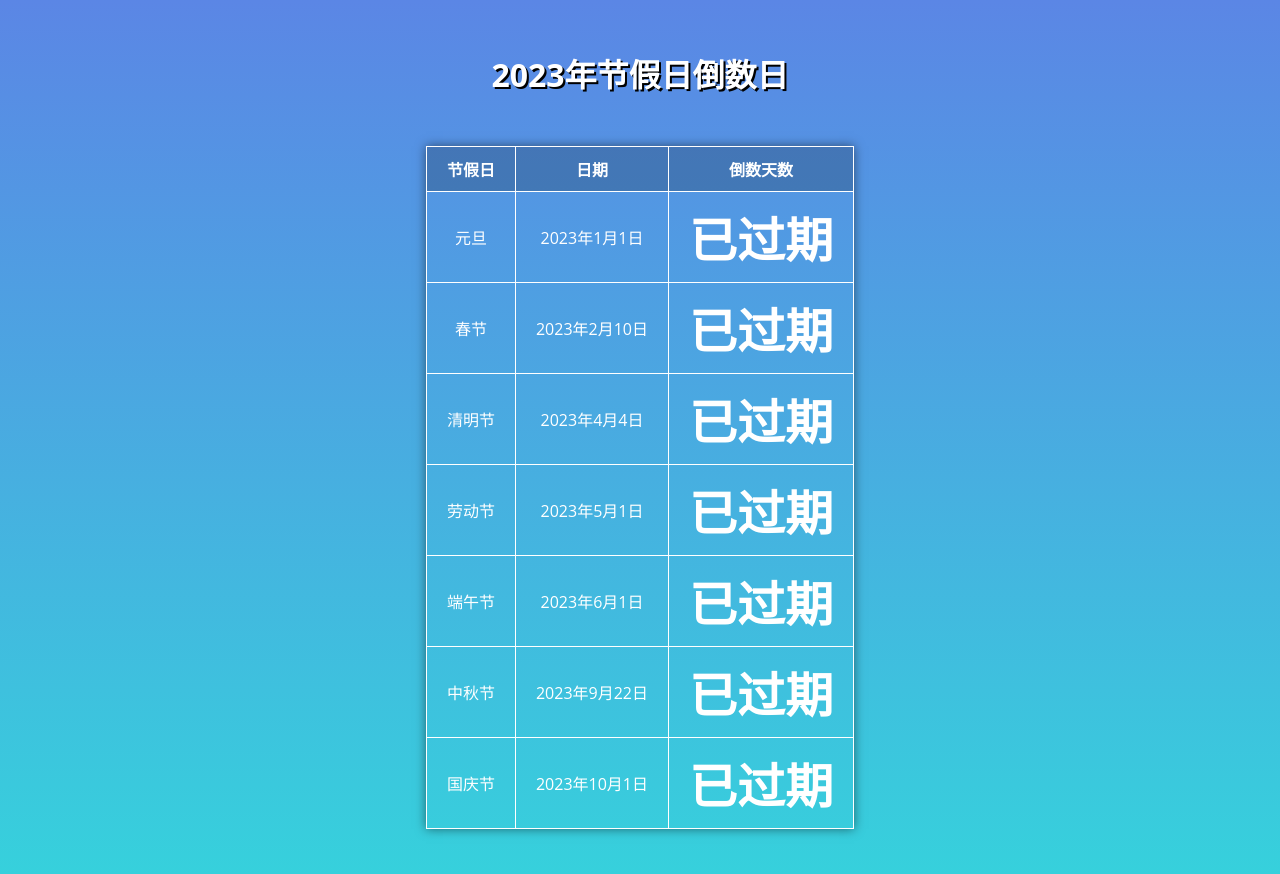
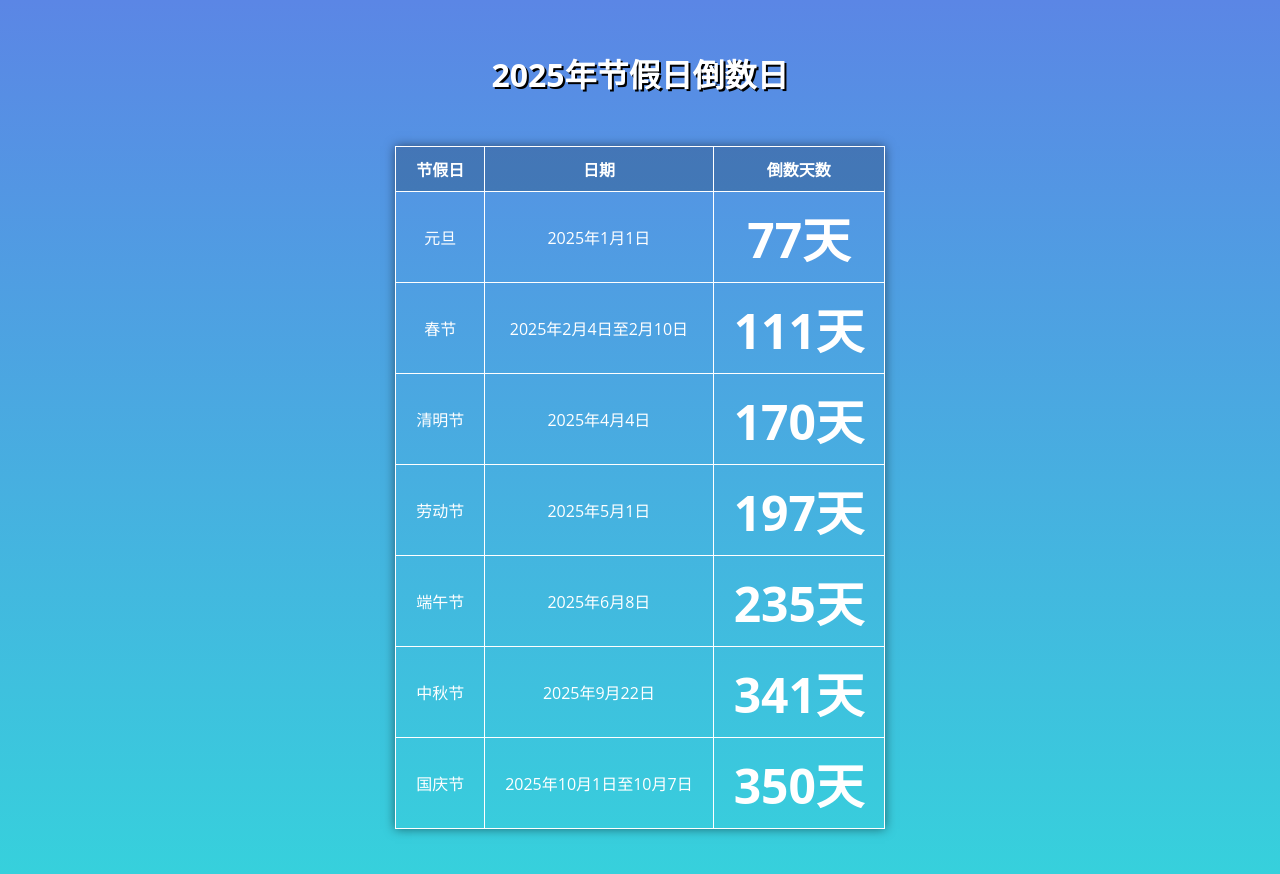
Before and after one commit to sujinjing/myPage, a plain HTML site: page index.html in a window 1280 px wide. Drawn offline with Linux system fonts and the light colour scheme.

Commit message:
节日调整

```diff
--- a/index.html
+++ b/index.html
@@ -45,7 +45,7 @@
     </style>
 </head>
 <body>
-<h1>2023年节假日倒数日</h1>
+<h1>2025年节假日倒数日</h1>
 <table>
     <thead>
     <tr>
@@ -57,37 +57,37 @@
     <tbody>
     <tr>
         <td>元旦</td>
-        <td>2023年1月1日</td>
+        <td>2025年1月1日</td>
         <td><span id="countdown1" class="countdown"></span></td>
     </tr>
     <tr>
         <td>春节</td>
-        <td>2023年2月10日</td>
+        <td>2025年2月4日至2月10日</td>
         <td><span id="countdown2" class="countdown"></span></td>
     </tr>
     <tr>
         <td>清明节</td>
-        <td>2023年4月4日</td>
+        <td>2025年4月4日</td>
         <td><span id="countdown3" class="countdown"></span></td>
     </tr>
     <tr>
         <td>劳动节</td>
-        <td>2023年5月1日</td>
+        <td>2025年5月1日</td>
         <td><span id="countdown4" class="countdown"></span></td>
     </tr>
     <tr>
         <td>端午节</td>
-        <td>2023年6月1日</td>
+        <td>2025年6月8日</td>
         <td><span id="countdown5" class="countdown"></span></td>
     </tr>
     <tr>
         <td>中秋节</td>
-        <td>2023年9月22日</td>
+        <td>2025年9月22日</td>
         <td><span id="countdown6" class="countdown"></span></td>
     </tr>
     <tr>
         <td>国庆节</td>
-        <td>2023年10月1日</td>
+        <td>2025年10月1日至10月7日</td>
         <td><span id="countdown7" class="countdown"></span></td>
     </tr>
     </tbody>
@@ -106,20 +106,21 @@
 
             document.getElementById(id).innerHTML = days + "天";
 
-            if            (distance < 0) {
+            if (distance < 0) {
                 clearInterval(x);
                 document.getElementById(id).innerHTML = "已过期";
             }
         }, 1000);
     }
 
-    countdown("Jan 1, 2023", "countdown1");
-    countdown("Feb 10, 2023", "countdown2");
-    countdown("Apr 4, 2023", "countdown3");
-    countdown("May 1, 2023", "countdown4");
-    countdown("Jun 1, 2023", "countdown5");
-    countdown("Sep 22, 2023", "countdown6");
-    countdown("Oct 1, 2023", "countdown7");
+    // 更新为2025年的函数调用
+    countdown("Jan 1, 2025", "countdown1");
+    countdown("Feb 4, 2025", "countdown2"); // 使用春节假期开始日期
+    countdown("Apr 4, 2025", "countdown3");
+    countdown("May 1, 2025", "countdown4");
+    countdown("Jun 8, 2025", "countdown5");
+    countdown("Sep 22, 2025", "countdown6");
+    countdown("Oct 1, 2025", "countdown7"); // 使用国庆假期开始日期
 </script>
 </body>
 </html>
```
